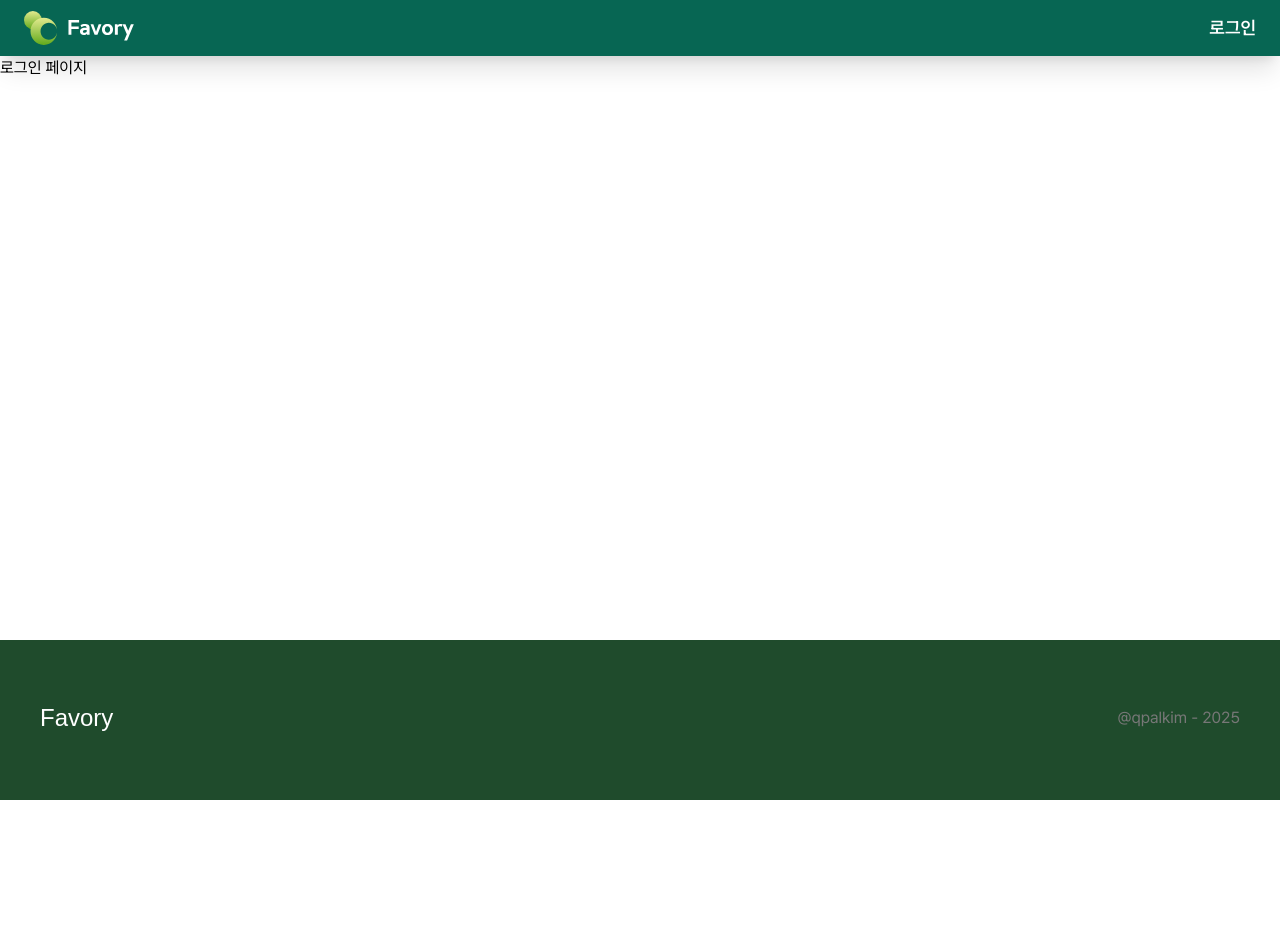
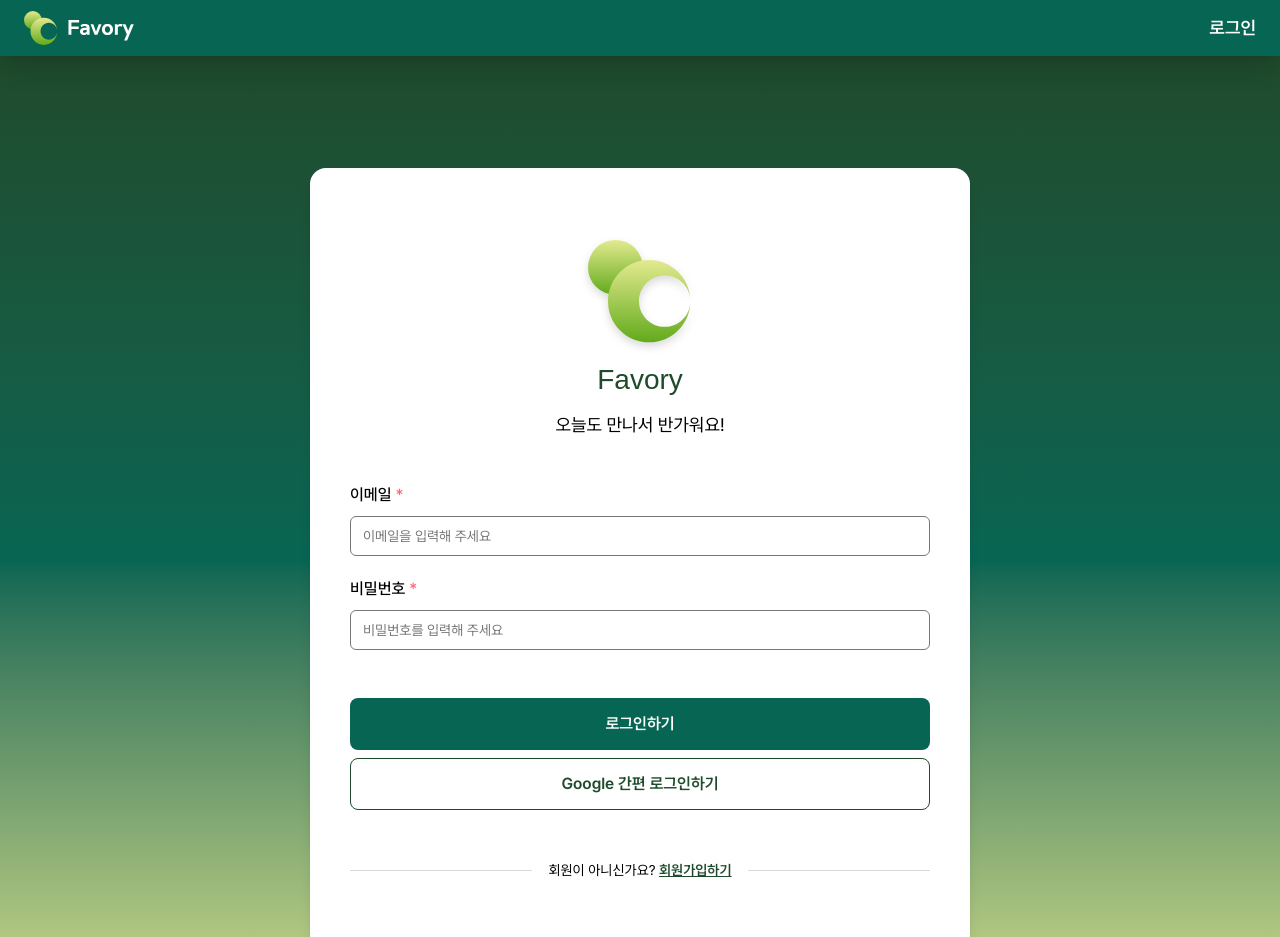
Before and after one commit to qpalkim/Favory, a Next.js app: page /login in a window 1280 px wide. Shown: the top 937 px of the page. Before the commit the page ends 800 px from the top, so only its background shows below. Built offline with nearby package versions, Linux system fonts and the light colour scheme; a web font is replaced by a local one.

Commit message:
feat/FAVORY-11-로그인-폼-컴포넌트 (#8)
* 💄 design : 텍스트 그림자 변수 추가

* ✨ feat : 로그인 폼 UI 제작

* 💄 design : 높이 값 수정

* ♻️ refactor : 코드 리팩토링 및 랜딩 페이지 이동 추가

```diff
--- a/src/app/globals.css
+++ b/src/app/globals.css
@@ -48,6 +48,14 @@
   font-family: var(--font-leferiBold);
 }
 
+.hover-text-shadow {
+  transition: text-shadow 0.2s ease-in-out; /* 부드럽게 변화 */
+}
+
+.hover-text-shadow:hover {
+  text-shadow: 0 0 3px rgba(7, 102, 83, 0.4);
+}
+
 body {
   font-family: var(--font-pretendard);
   min-width: 375px;
--- /dev/null
+++ b/src/app/login/_components/LoginForm.tsx
@@ -0,0 +1,59 @@
+import Image from "next/image";
+import Link from "next/link";
+import Input from "@/components/Input";
+import Button from "@/components/Button";
+import logo from "@/assets/logo/logo.svg";
+
+export default function LoginForm() {
+  return (
+    <main className="mx-auto max-w-[660px] min-w-[344px] rounded-[16px] bg-white shadow-lg">
+      <form className="space-y-12 px-5 py-10 md:px-6 md:py-15 lg:px-10 lg:py-18">
+        <div className="mb-11 flex flex-col items-center">
+          <Link href="/" className="inline-block text-center">
+            <Image
+              src={logo}
+              alt="로고 아이콘"
+              className="w-16 drop-shadow-lg md:w-20 lg:w-26"
+            />
+            <h1 className="font-leferiBold hover-text-shadow mt-3 text-center text-[18px] text-green-600 md:text-xl md:text-[24px] lg:mt-5 lg:text-[28px]">
+              Favory
+            </h1>
+          </Link>
+          <p className="text-md lg:text-2lg mt-3 text-center md:text-lg lg:mt-4">
+            오늘도 만나서 반가워요!
+          </p>
+        </div>
+        <div className="space-y-5">
+          <Input placeholder="이메일을 입력해 주세요" label="이메일" required />
+          <Input
+            placeholder="비밀번호를 입력해 주세요"
+            type="password"
+            label="비밀번호"
+            required
+          />
+        </div>
+        <div>
+          <Button className="mb-2 w-full" type="submit">
+            로그인하기
+          </Button>
+          <Button variant="outline" className="w-full">
+            Google 간편 로그인하기
+          </Button>
+        </div>
+        <div className="flex items-center gap-4">
+          <div className="bg-black-100 h-px flex-1"></div>
+          <p className="lg:text-md text-center text-sm">
+            회원이 아니신가요?&nbsp;
+            <Link
+              href="/signup"
+              className="hover-text-shadow font-semibold text-green-600 underline"
+            >
+              회원가입하기
+            </Link>
+          </p>
+          <div className="bg-black-100 h-px flex-1"></div>
+        </div>
+      </form>
+    </main>
+  );
+}
--- a/src/app/login/page.tsx
+++ b/src/app/login/page.tsx
@@ -1,3 +1,11 @@
+import LoginForm from "./_components/LoginForm";
+
 export default function Page() {
-  return <div>로그인 페이지</div>;
+  return (
+    <section className="bg-gradient-to-b from-green-600 via-green-500 to-green-100">
+      <div className="px-4 py-28">
+        <LoginForm />
+      </div>
+    </section>
+  );
 }
--- a/src/components/Button.tsx
+++ b/src/components/Button.tsx
@@ -13,7 +13,7 @@
       },
       size: {
         sm: "h-[32px] lg:h-[42px] text-sm lg:text-md px-3 rounded-[6px]",
-        md: "h-[36px] md:h-[42px] lg:h-[48px] text-md md:text-lg px-6 rounded-[8px]",
+        md: "h-[36px] md:h-[42px] lg:h-[52px] text-md md:text-lg px-6 rounded-[8px]",
         lg: "w-full max-w-[580px] h-[52px] lg:h-[56px] text-lg lg:text-2lg rounded-[8px]",
       },
     },
```
